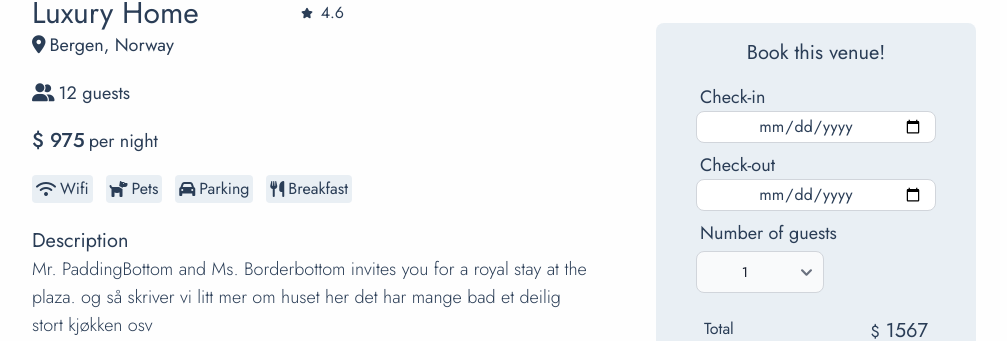
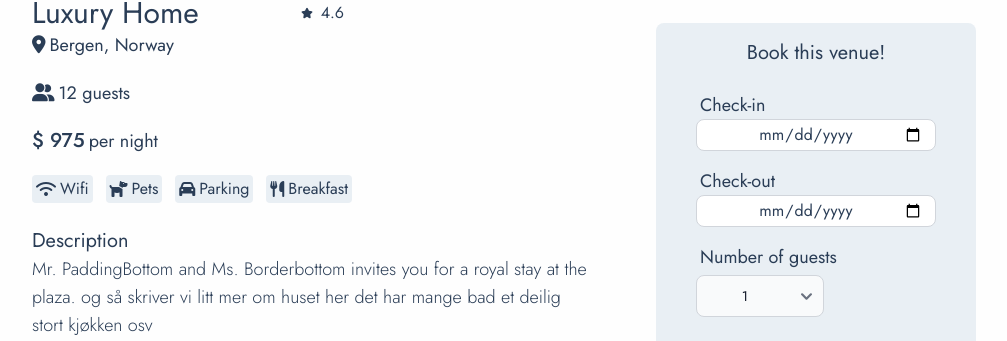
Before and after one commit to CharlotteValset/Holidaze, a React (Vite) app: page /singleVenue in a window 1280 px wide. Shown: the part 731-1072 px from the top of the page, without its empty margins (136-1143 px from the left). Built offline with nearby package versions, Linux system fonts and the light colour scheme.

Commit message:
Adds InputField component

```diff
--- a/src/components/BookVenue/index.jsx
+++ b/src/components/BookVenue/index.jsx
@@ -3,6 +3,7 @@
 import { yupResolver } from "@hookform/resolvers/yup";
 import * as yup from "yup";
 import { PrimaryButton } from "../Buttons/PrimaryButton";
+import { InputField } from "../InputField";
 
 const schema = yup
   .object({
@@ -32,40 +33,28 @@
     <div className="mx-auto mb-5 mt-8 h-fit w-11/12 rounded-lg bg-light-blue xs:mx-0 xs:ml-4 xs:max-w-xs">
       <h3 className="pb-2 pt-4 text-center text-xl">Book this venue!</h3>
       <form onSubmit={handleSubmit(onSubmit)} className="mx-auto">
-        <div className="mx-auto my-2 flex w-60 flex-col">
-          <label htmlFor="checkInDate" className="ps-1 sm:text-lg">
-            Check-in
-          </label>
-          <input
-            {...register("checkIn", {
-              required: true,
-            })}
+        <InputField
+          label="Check-in"
+          htmlFor="checkInDate"
+          register={register}
+          registerYup="checkIn"
+          required={true}
           id="checkInDate"
           type="date"
-            required
           className="h-8 rounded-lg border-gray-300 text-center"
+          errors={errors}
         />
-          {errors.checkIn && (
-            <p className="text-sm text-red-500">{errors.checkIn.message}</p>
-          )}
-        </div>
-        <div className="mx-auto my-2 flex w-60 flex-col">
-          <label htmlFor="checkOutDate" className="ps-1 sm:text-lg">
-            Check-out
-          </label>
-          <input
-            {...register("checkOut", {
-              required: true,
-            })}
+        <InputField
+          label="Check-out"
+          htmlFor="checkOutDate"
+          register={register}
+          registerYup="checkOut"
+          required={true}
           id="checkOutDate"
           type="date"
-            required
           className="h-8 rounded-lg border-gray-300 text-center"
+          errors={errors}
         />
-          {errors.checkOut && (
-            <p className="text-sm text-red-500">{errors.checkOut.message}</p>
-          )}
-        </div>
         <div className="mx-auto my-2 flex w-60 flex-col">
           <label htmlFor="numberOfGuests" className="pb-1 ps-1 sm:text-lg">
             Number of guests
@@ -77,21 +66,21 @@
             id="numberOfGuests"
             className="block w-32 rounded-lg border border-gray-300 bg-gray-50 p-2.5 text-center text-sm text-gray-900"
           >
-            <option>1</option>
-            <option>2</option>
-            <option>3</option>
-            <option>4</option>
-            <option>5</option>
-            <option>6</option>
-            <option>7</option>
-            <option>8</option>
-            <option>9</option>
-            <option>10</option>
-            <option>12</option>
-            <option>12</option>
-            <option>13</option>
-            <option>14</option>
-            <option>15</option>
+            <option value="1">1</option>
+            <option value="2">2</option>
+            <option value="3">3</option>
+            <option value="4">4</option>
+            <option value="5">5</option>
+            <option value="6">6</option>
+            <option value="7">7</option>
+            <option value="8">8</option>
+            <option value="9">9</option>
+            <option value="10">10</option>
+            <option value="11">11</option>
+            <option value="12">12</option>
+            <option value="13">13</option>
+            <option value="14">14</option>
+            <option value="15">15</option>
           </select>
           {errors.numberOfGuests && (
             <p className="text-sm text-red-500">
```
Lines whose indentation alone changed are shown as unchanged.
